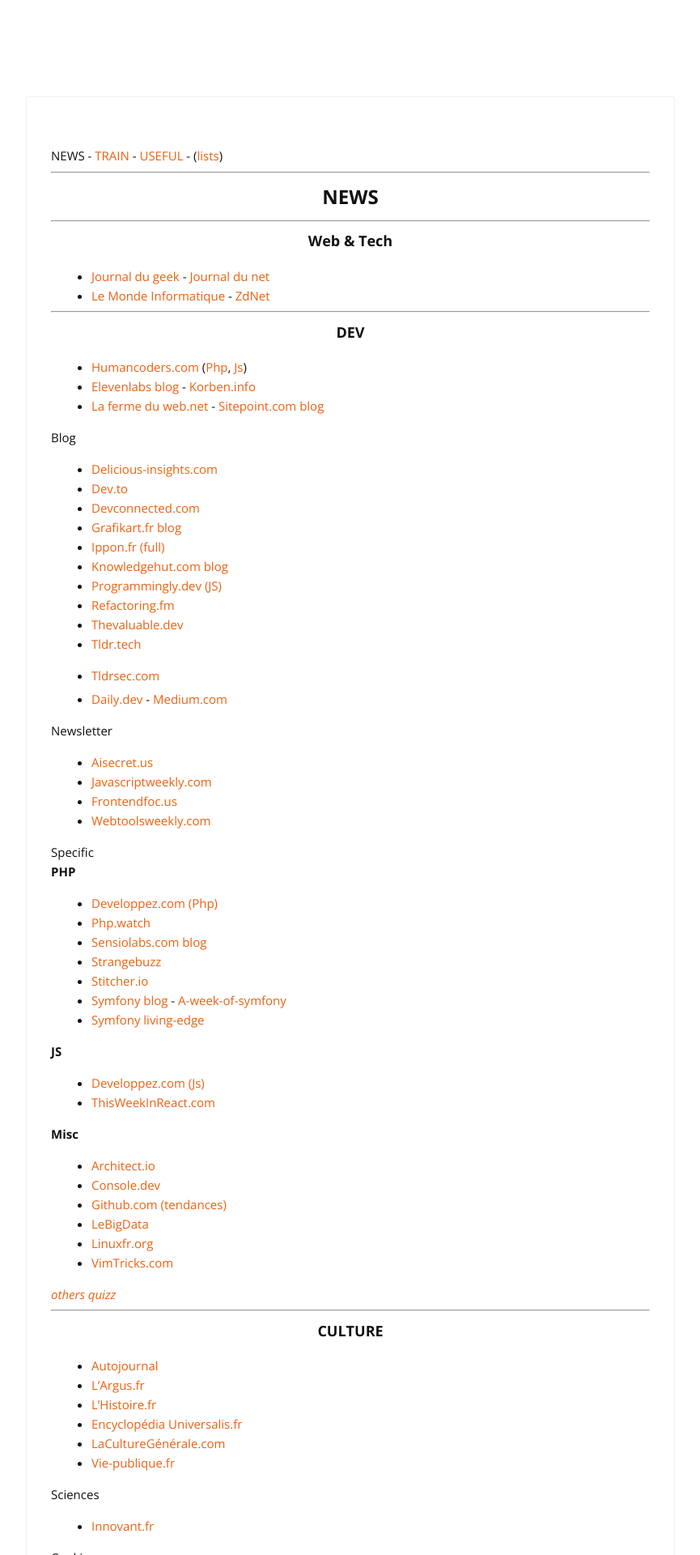
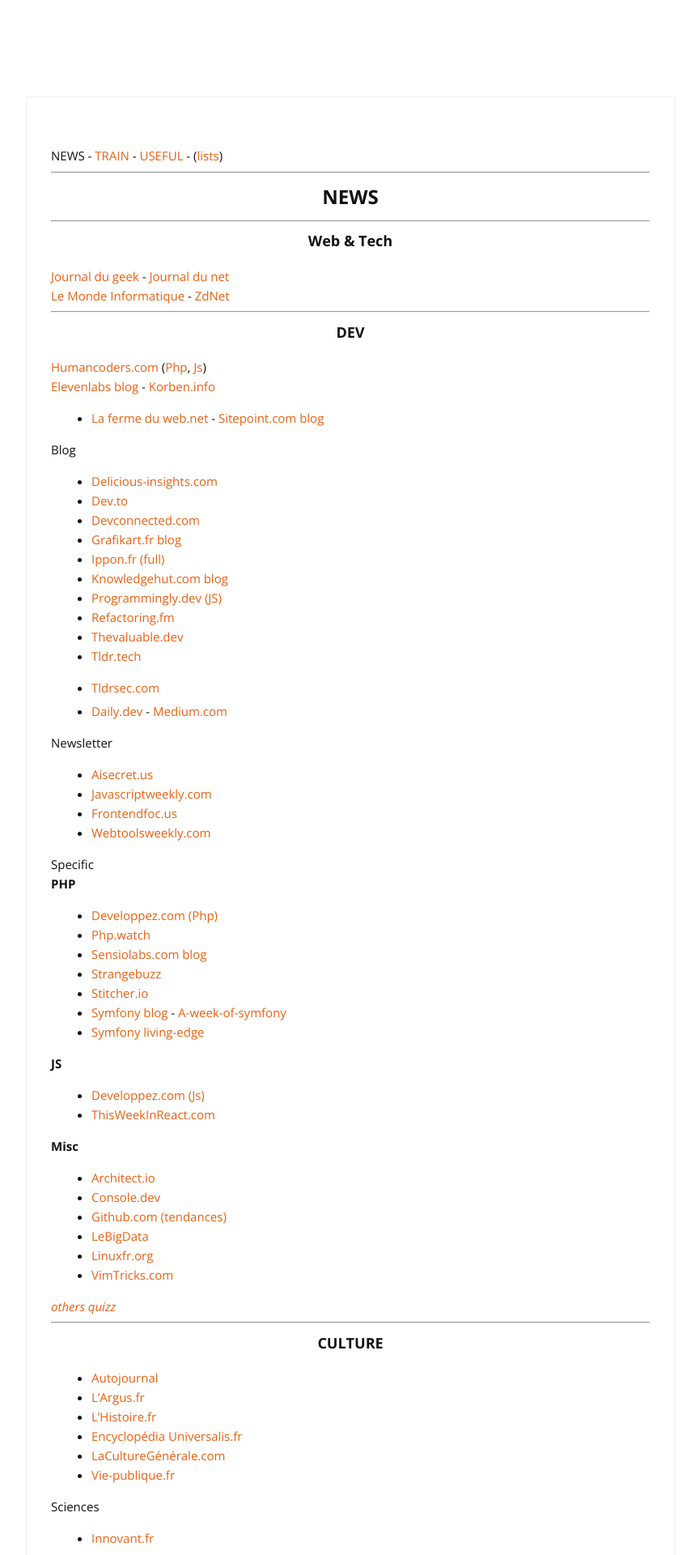
Before and after one commit to cylmat/cylmat.github.io, a Jekyll site: the page built from _pages/news.md, in a window 1280 px wide. Shown: the top 1920 px of the page at 81% size, without its empty margins (207-1072 px from the left). Built offline with Jekyll 4.4.1, drawn with Linux system fonts in a browser that asks for light colours; nearby versions of some CDN libraries.

Commit message:
Update news.md

```diff
--- a/_pages/news.md
+++ b/_pages/news.md
@@ -12,15 +12,15 @@
 
 ### <center>Web & Tech</center>
 
-- [Journal du geek](https://www.journaldugeek.com/category/sur-le-web) - [Journal du net](https://www.journaldunet.com/web-tech)
-- [Le Monde Informatique](https://www.lemondeinformatique.fr/internet-et-e-business-11.html) - [ZdNet](https://www.zdnet.fr/actualites/php-4000000130q.htm)
+[Journal du geek](https://www.journaldugeek.com/category/sur-le-web) - [Journal du net](https://www.journaldunet.com/web-tech)
+[Le Monde Informatique](https://www.lemondeinformatique.fr/internet-et-e-business-11.html) - [ZdNet](https://www.zdnet.fr/actualites/php-4000000130q.htm)
 
 ---
 
 ### <center>DEV</center>
 
-- [Humancoders.com](https://news.humancoders.com) ([Php](https://news.humancoders.com/t/php), [Js](https://news.humancoders.com/t/javascript))
-- [Elevenlabs blog](https://blog.eleven-labs.com) - [Korben.info](https://korben.info)
+[Humancoders.com](https://news.humancoders.com) ([Php](https://news.humancoders.com/t/php), [Js](https://news.humancoders.com/t/javascript))
+[Elevenlabs blog](https://blog.eleven-labs.com) - [Korben.info](https://korben.info)
 - [La ferme du web.net](https://www.lafermeduweb.net) - [Sitepoint.com blog](https://www.sitepoint.com/blog)
 
 Blog
```
